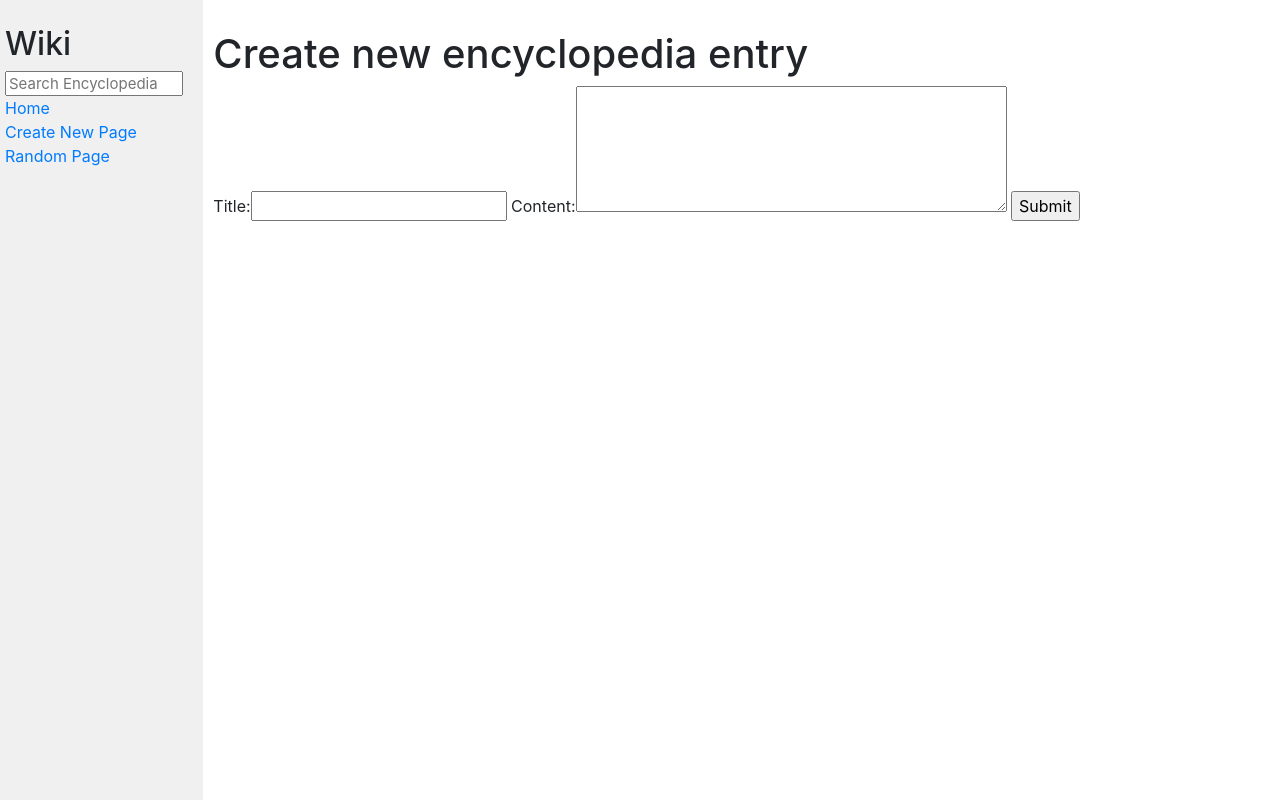
After one commit to illiaboiko/cs50web, a Django app: page /create/ in a window 1280 px wide. The commit adds this page. Run offline with Django 3.2, Linux system fonts and the light colour scheme; some libraries are stand-ins or nearby versions.

Commit message:
made random and search page

```diff
--- a/encyclopedia/static/encyclopedia/styles.css
+++ b/encyclopedia/static/encyclopedia/styles.css
@@ -12,10 +12,6 @@
     padding-top: 20px;
 }
 
-textarea {
-    height: 90vh;
-    width: 80%;
-}
 
 .main {
     padding: 10px;
--- /dev/null
+++ b/encyclopedia/templates/encyclopedia/create.html
@@ -0,0 +1,16 @@
+{% extends "encyclopedia/layout.html" %}
+
+{% block title %}
+    Create new
+{% endblock %}
+
+{% block body %}
+    <h1>Create new encyclopedia entry</h1>
+
+    <form action=" {% url "encyclopedia:create" %} " method="post">
+        {% csrf_token %}
+        {{ form }}
+        <input type="submit">
+    </form>
+
+{% endblock %}
--- a/encyclopedia/templates/encyclopedia/index.html
+++ b/encyclopedia/templates/encyclopedia/index.html
@@ -10,7 +10,7 @@
     <ul>
         {% for entry in entries %}
             <li>
-                <a href="wiki/{{ entry }}"> {{entry}} </a>
+                <a href=" {% url 'encyclopedia:article' title=entry %} "> {{entry}} </a>
             </li>
         {% endfor %}
     </ul>
--- a/encyclopedia/templates/encyclopedia/layout.html
+++ b/encyclopedia/templates/encyclopedia/layout.html
@@ -12,17 +12,17 @@
         <div class="row">
             <div class="sidebar col-lg-2 col-md-3">
                 <h2>Wiki</h2>
-                <form action=" {% url "encyclopedia:search" %} ">
+                <form action=" {% url 'encyclopedia:search' %} " method="GET">
                     <input class="search" type="text" name="q" placeholder="Search Encyclopedia">
                 </form>
                 <div>
                     <a href="{% url 'encyclopedia:index' %}">Home</a>
                 </div>
                 <div>
-                    Create New Page
+                    <a href=" {% url "encyclopedia:create" %} ">Create New Page</a>
                 </div>
                 <div>
-                    Random Page
+                    <a href= " {% url "encyclopedia:random" %} ">Random Page</a>
                 </div>
                 {% block nav %}
                 {% endblock %}
--- a/encyclopedia/urls.py
+++ b/encyclopedia/urls.py
@@ -5,6 +5,8 @@
 app_name = "encyclopedia"
 urlpatterns = [
     path("", views.index, name="index"),
-    path("wiki/<str:title>", views.show_article, name="show_article"),
-    path("search/", views.search, name="search")
+    path("wiki/<str:title>", views.show_article, name="article"),
+    path("search/", views.search, name="search"),
+    path("random/", views.random_page, name="random"),
+    path("create/", views.create, name="create"),
 ]
--- a/encyclopedia/views.py
+++ b/encyclopedia/views.py
@@ -3,10 +3,12 @@
 from django.urls import reverse
 from markdown2 import markdown
 from . import util
+from django import forms
+
+import random
 
 
 def index(request):
-    css = util.get_entry("CSS")
     return render(request, "encyclopedia/index.html", {"entries": util.list_entries()})
 
 
@@ -18,7 +20,7 @@
     return render(
         request,
         "encyclopedia/article.html",
-        {"article": markdown(article), "title": title.capitalize()},
+        {"article": markdown(article), "title": title},
     )
 
 
@@ -27,9 +29,58 @@
 
 
 def search(request):
-    entry_list = util.list_entries()
     query = request.GET["q"]
-    if query in entry_list:
-        return HttpResponseRedirect(reverse(f"encyclopedia:wiki/{query}"))
+    article = util.get_entry(query)
+    if not article == None:
+        return HttpResponseRedirect(
+            reverse("encyclopedia:article", kwargs={"title": query})
+        )
 
-    return render(request, "encyclopedia/index.html")
+    result_list = []
+    entries_list = util.list_entries()
+    for i in entries_list:
+        if i.lower().find(query.lower()) >= 0:
+            result_list.append(i)
+
+    if len(result_list) == 0:
+        result_list = False
+
+    return render(
+        request,
+        "encyclopedia/search.html",
+        {
+            "results": result_list,
+        },
+    )
+
+
+def random_page(request):
+    entries_list = util.list_entries()
+    rand_entry_index = random.randint(0, len(entries_list) - 1)
+    return HttpResponseRedirect(
+        reverse(
+            "encyclopedia:article", kwargs={"title": entries_list[rand_entry_index]}
+        )
+    )
+
+
+class NewEntryForm(forms.Form):
+    title = forms.CharField(label="Title", max_length=100)
+    content = forms.CharField(widget=forms.Textarea(attrs={"rows":"5"}))
+
+
+def create(request):
+
+    if request.method == "POST":
+        form = NewEntryForm(request.POST)
+        if form.is_valid():
+
+            return HttpResponseRedirect(reverse("encyclopedia:index"))
+
+    return render(
+        request,
+        "encyclopedia/create.html",
+        {
+            "form": NewEntryForm,
+        },
+    )
```
Also changed, not shown: encyclopedia/templates/encyclopedia/search.html (+12 -1 lines).
